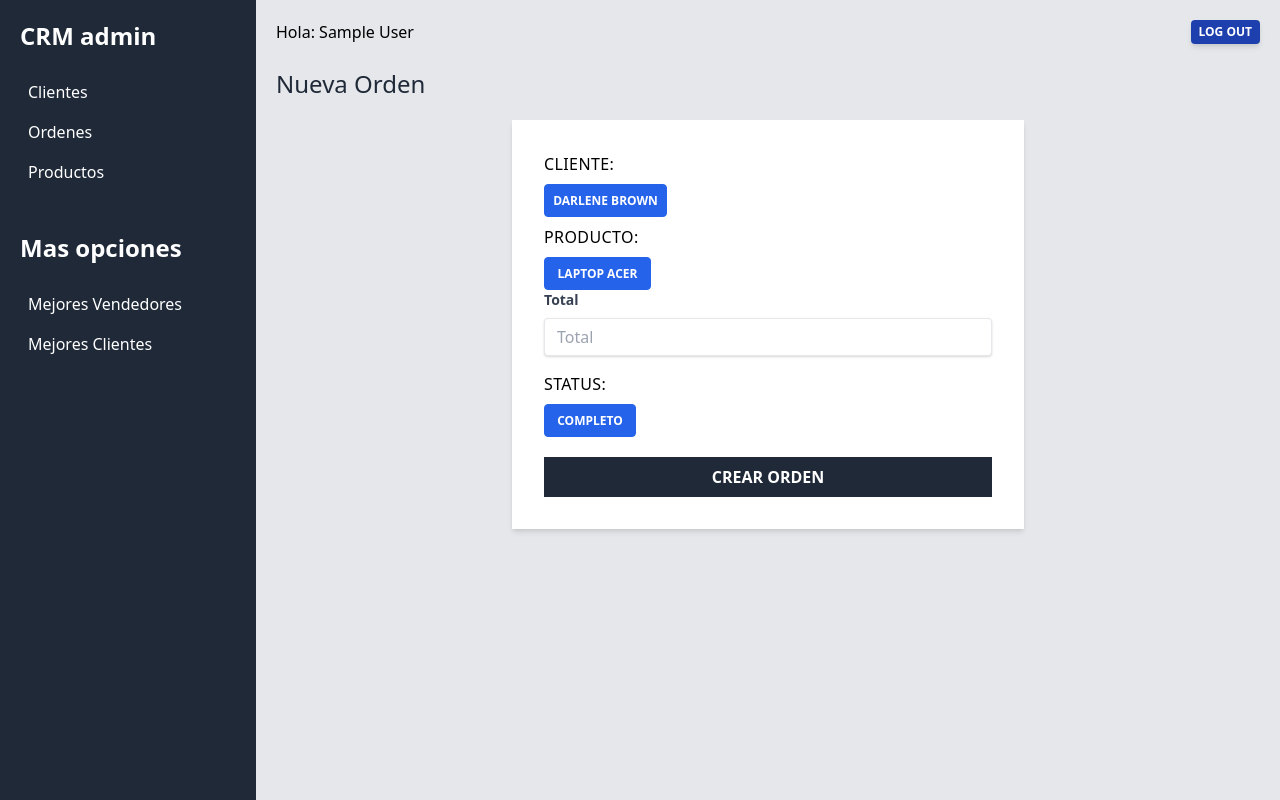
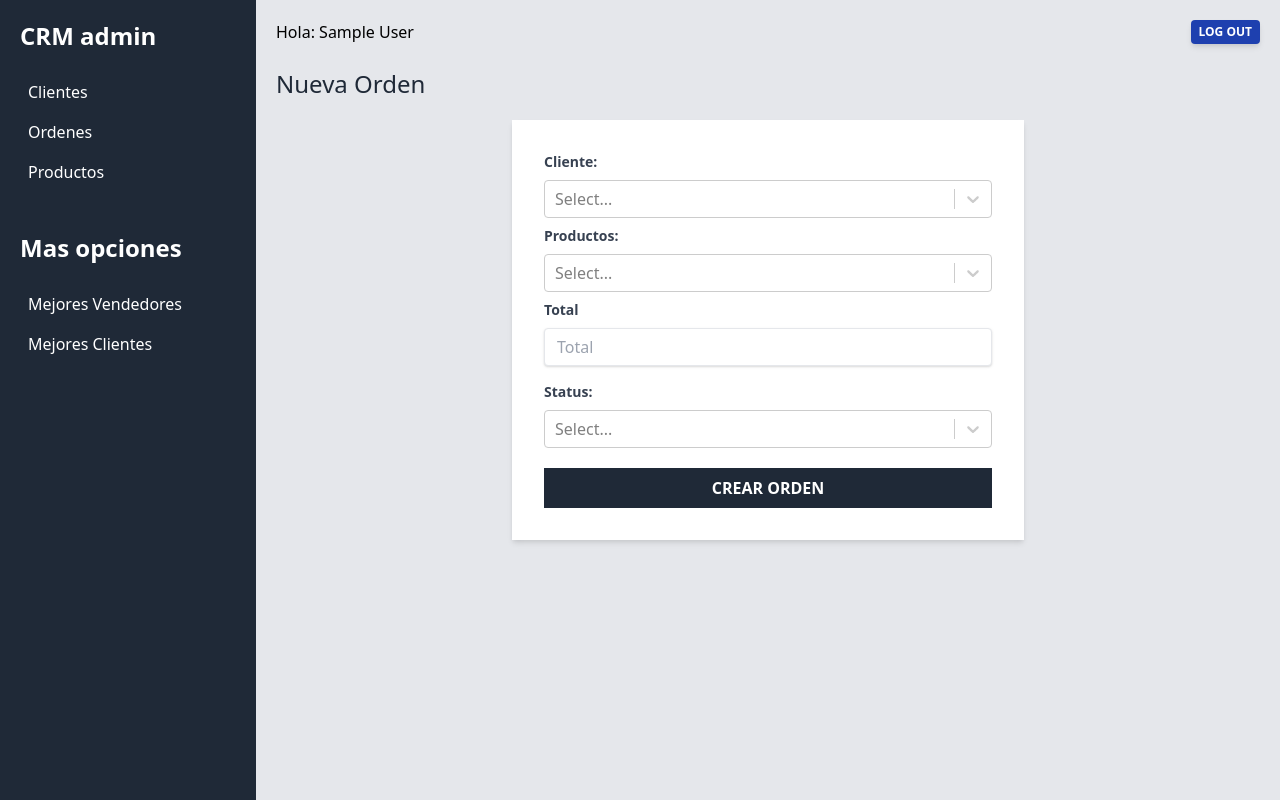
Before and after one commit to luisccode/crm-nextjs, a Next.js app: page /neworder in a window 1280 px wide. Built offline with nearby package versions, Linux system fonts and the light colour scheme; data requests are answered from the project's data file; sample sign-in values are in the browser's storage.

Commit message:
added react-select

```diff
--- a/db.json
+++ b/db.json
@@ -108,35 +108,36 @@
       "weight": "100g",
       "solds": "2",
       "id": "98429dbe-6ce3-41d1-92f3-67b7614fc4a4"
+    },
+    {
+      "name": "Iphone x",
+      "price": "500",
+      "available": "50",
+      "weight": "100g",
+      "solds": "0",
+      "id": "ddb048aa-d26c-427b-8437-8b551d8be9f4"
+    },
+    {
+      "name": "Mouse",
+      "price": "5",
+      "available": "100",
+      "weight": "10g",
+      "solds": "3",
+      "id": "297995b2-57e5-41d9-9c17-7931146c3014"
     }
   ],
   "orders": [
     {
-      "id": "3122",
+      "id": "ed4b8dac-bd2a-4d98-bbe1-3c3c3a801a1f",
       "products": [
         {
-          "id": 1,
+          "id": "1",
           "name": "Laptop acer",
-          "amount": 500,
-          "units": 1,
-          "clientId": 4
+          "price": "500",
+          "available": 10,
+          "weight": "1kg",
+          "solds": 1
         },
-        {
-          "id": 2,
-          "name": "Headphones",
-          "amount": 100,
-          "units": 1,
-          "clientId": 4
-        }
-      ],
-      "total": 600,
-      "clientId": 4,
-      "clientName": "Darlene Brown",
-      "status": "complete"
-    },
-    {
-      "id": "456fed4b-7957-4cb5-9c53-b651e405e567",
-      "products": [
         {
           "id": "2",
           "name": "Headphones",
@@ -146,14 +147,32 @@
           "solds": 1
         }
       ],
-      "total": "424",
-      "clientId": "0922f0e7-a12d-4b4c-bac1-7395071ed5f7",
-      "clientName": "",
-      "status": "pending"
+      "total": "600",
+      "clientName": "Carl Jhonson",
+      "status": {
+        "value": "completed",
+        "label": "Completado"
+      }
     },
     {
-      "id": "bceeb9b7-79dd-4ec6-83bd-65fbb66c18d7",
+      "id": "15948e32-02e2-4edc-b5ac-076488a4ecdb",
       "products": [
+        {
+          "name": "Iphone x",
+          "price": "500",
+          "available": "50",
+          "weight": "100g",
+          "solds": "0",
+          "id": "ddb048aa-d26c-427b-8437-8b551d8be9f4"
+        },
+        {
+          "id": "2",
+          "name": "Headphones",
+          "price": "100",
+          "available": 80,
+          "weight": "50g",
+          "solds": 1
+        },
         {
           "name": "Oculus lents",
           "price": "200",
@@ -163,10 +182,77 @@
           "id": "98429dbe-6ce3-41d1-92f3-67b7614fc4a4"
         }
       ],
-      "total": "200",
-      "clientId": "beb21503-8d36-4239-8493-ec4b042e12d3",
-      "clientName": "",
-      "status": "pending"
+      "total": "800",
+      "clientName": "Darlene Brown",
+      "status": {
+        "value": "pending",
+        "label": "Pendiente"
+      }
+    },
+    {
+      "id": "b6857892-da05-4537-814f-42bb8f16a117",
+      "products": [
+        {
+          "id": "1",
+          "name": "Laptop acer",
+          "price": "500",
+          "available": 10,
+          "weight": "1kg",
+          "solds": 1
+        },
+        {
+          "name": "Iphone x",
+          "price": "500",
+          "available": "50",
+          "weight": "100g",
+          "solds": "0",
+          "id": "ddb048aa-d26c-427b-8437-8b551d8be9f4"
+        }
+      ],
+      "total": "1000",
+      "clientName": "John Doe",
+      "status": {
+        "value": "canceled",
+        "label": "Cancelado"
+      }
+    },
+    {
+      "id": "6390677f-19e1-4ddf-b549-fe4848000119",
+      "products": [
+        {
+          "id": "1",
+          "name": "Laptop acer",
+          "price": "500",
+          "available": 10,
+          "weight": "1kg",
+          "solds": 1
+        }
+      ],
+      "total": "500",
+      "clientName": "martin",
+      "status": {
+        "value": "completed",
+        "label": "Completado"
+      }
+    },
+    {
+      "id": "a1ea4368-d685-4476-ab70-ce856eb46eef",
+      "products": [
+        {
+          "name": "Mouse",
+          "price": "5",
+          "available": "100",
+          "weight": "10g",
+          "solds": "3",
+          "id": "297995b2-57e5-41d9-9c17-7931146c3014"
+        }
+      ],
+      "total": "5",
+      "clientName": "Darlene Brown",
+      "status": {
+        "value": "canceled",
+        "label": "Cancelado"
+      }
     }
   ]
 }
--- a/package.json
+++ b/package.json
@@ -15,6 +15,7 @@
     "react": "16.13.1",
     "react-dom": "16.13.1",
     "react-redux": "^7.2.1",
+    "react-select": "^3.1.0",
     "react-thunk": "^1.0.0",
     "redux": "^4.0.5",
     "redux-devtools-extension": "^2.13.8",
--- a/pages/index.js
+++ b/pages/index.js
@@ -3,7 +3,6 @@ import Layout from '../components/Layout';
 import { useRouter } from 'next/router';
 import Link from 'next/link';
 import Client from '../components/Client';
-import axiosClient from '../config/axios';
 import { getCurrentSeller, getClients } from '../helpers';
 
 export default function Home() {
--- a/pages/neworder.js
+++ b/pages/neworder.js
@@ -1,18 +1,32 @@
 import React, { useState, useEffect } from 'react';
 import Layout from '../components/Layout';
-import { useFormik } from 'formik';
-import * as Yup from 'yup';
 import { useRouter } from 'next/router';
 import { v4 as uuidv4 } from 'uuid';
 import axiosClient from '../config/axios';
 import Swal from 'sweetalert2';
 import { getCurrentSeller, getClients } from '../helpers';
+import Select from 'react-select';
 
 const NewClient = () => {
     const router = useRouter();
 
     const [clients, setClients] = useState([]);
     const [products, setProducts] = useState([]);
+    const [data, setData] = useState({});
+
+    const optionsStatus = [
+        { value: 'completed', label: 'Completado' },
+        { value: 'pending', label: 'Pendiente' },
+        { value: 'canceled', label: 'Cancelado' },
+    ];
+    const optionsClients = clients.map((client) => ({
+        label: client.name,
+        value: client.name,
+    }));
+    const optionsProducts = products.map((product) => ({
+        label: product.name,
+        value: product.id,
+    }));
 
     useEffect(() => {
         const seller = getCurrentSeller();
@@ -21,29 +35,22 @@ const NewClient = () => {
             setProducts(res.data);
         });
     }, []);
-    const formik = useFormik({
-        initialValues: {
-            clientId: '',
-            productId: '',
-            total: '',
-            status: '',
-        },
-        validationSchema: Yup.object({
-            total: Yup.string().required('El precio es obligatorio'),
-        }),
-        onSubmit: async (valores) => {
-            const product = products.filter((product) => product.id === valores.productId)[0];
+    const handleSubmit = async (e) => {
+        e.preventDefault();
         try {
+            // se obtiene la informacion de los productos a enviar
+            let productsSubmit = [];
+            data.productsId.map((id) => {
+                productsSubmit.push(products.filter((product) => product.id === id.value)[0]);
+            });
             const order = {
                 id: uuidv4(),
-                    products: [product],
-                    total: valores.total,
-                    clientId: valores.clientId,
-                    clientName: '',
-                    status: valores.status,
+                products: productsSubmit,
+                total: data.total,
+                clientName: data.client.value,
+                status: data.status,
             };
-                const respose = await axiosClient.post('orders', order);
-                console.log(respose);
+            await axiosClient.post('orders', order);
             Swal.fire('Añadida!', 'Tu orden ha sido añadida', 'success').then((res) => {
                 if (res.value) router.push('/orders');
             });
@@ -51,8 +58,7 @@ const NewClient = () => {
             console.log(error);
             Swal.fire('Oops...', 'Something went wrong!', 'error');
         }
-        },
-    });
+    };
     if (clients.length === 0) return null;
     return (
         <Layout>
@@ -62,35 +68,26 @@ const NewClient = () => {
                 <div className="w-full max-w-lg">
                     <form
                         className="bg-white shadow-md px-8 pt-6 pb-8 mb-4"
-                        onSubmit={formik.handleSubmit}
+                        onSubmit={handleSubmit}
                     >
-                        <div className="mt-2 uppercase tracking-wide text-c2 ">Cliente:</div>
-                        <select
-                            className="mt-2 appearance-none bg-blue-600 border border-blue-600 text-white p-2 text-center rounded leading-tight focus:outline-none focus:bg-blue-600 focus:border-blue-500 uppercase text-xs font-bold "
-                            id="clientId"
-                            onChange={formik.handleChange}
-                            value={formik.values.clientId}
-                        >
-                            {clients.map((client) => (
-                                <option value={client.id}>{client.name}</option>
-                            ))}
-                        </select>
+                        <div className="block text-gray-700 text-sm font-bold my-2">Cliente:</div>
+                        <Select
+                            options={optionsClients}
+                            onChange={(e) => setData((prev) => ({ ...prev, client: e }))}
+                        />
 
-                        <div className="mt-2 uppercase tracking-wide text-c2 ">Producto:</div>
-                        <select
-                            className="mt-2 appearance-none bg-blue-600 border border-blue-600 text-white p-2 text-center rounded leading-tight focus:outline-none focus:bg-blue-600 focus:border-blue-500 uppercase text-xs font-bold "
-                            id="productId"
-                            onChange={formik.handleChange}
-                            value={formik.values.productId}
-                        >
-                            {products.map((product) => (
-                                <option value={product.id}>{product.name}</option>
-                            ))}
-                        </select>
+                        <div className="block text-gray-700 text-sm font-bold my-2">Productos:</div>
+                        <Select
+                            isMulti
+                            options={optionsProducts}
+                            className="basic-multi-select"
+                            classNamePrefix="select"
+                            onChange={(e) => setData((prev) => ({ ...prev, productsId: e }))}
+                        />
 
                         <div className="mb-4">
                             <label
-                                className="block text-gray-700 text-sm font-bold mb-2"
+                                className="block text-gray-700 text-sm font-bold my-2"
                                 htmlFor="total"
                             >
                                 Total
@@ -100,29 +97,17 @@ const NewClient = () => {
                                 id="total"
                                 type="text"
                                 placeholder="Total"
-                                onChange={formik.handleChange}
-                                onBlur={formik.handleBlur}
-                                value={formik.values.total}
+                                onChange={(e) => {
+                                    const total = e.target.value;
+                                    setData((prev) => ({ ...prev, total }));
+                                }}
                             />
                         </div>
-                        {formik.touched.total && formik.errors.total ? (
-                            <div className="my-2 bg-red-100 border-l-4 border-red-500 text-red-700 p-4">
-                                <p className="font-bold">Error</p>
-                                <p>{formik.errors.total}</p>
-                            </div>
-                        ) : null}
-
-                        <div className="mt-2 uppercase tracking-wide text-c2 ">Status:</div>
-                        <select
-                            className="mt-2 appearance-none bg-blue-600 border border-blue-600 text-white p-2 text-center rounded leading-tight focus:outline-none focus:bg-blue-600 focus:border-blue-500 uppercase text-xs font-bold "
-                            id="status"
-                            onChange={formik.handleChange}
-                            value={formik.values.status}
-                        >
-                            <option value="complete">Completo</option>
-                            <option value="pending">Pendiente</option>
-                            <option value="canceled">Cancelado</option>
-                        </select>
+                        <div className="block text-gray-700 text-sm font-bold my-2">Status:</div>
+                        <Select
+                            options={optionsStatus}
+                            onChange={(e) => setData((prev) => ({ ...prev, status: e }))}
+                        />
 
                         <input
                             type="submit"
```
Also changed, not shown: components/Order/index.js (+19 -16 lines), 2 other files (tests, documents, lock files or other folders). Lines whose indentation alone changed are shown as unchanged.
